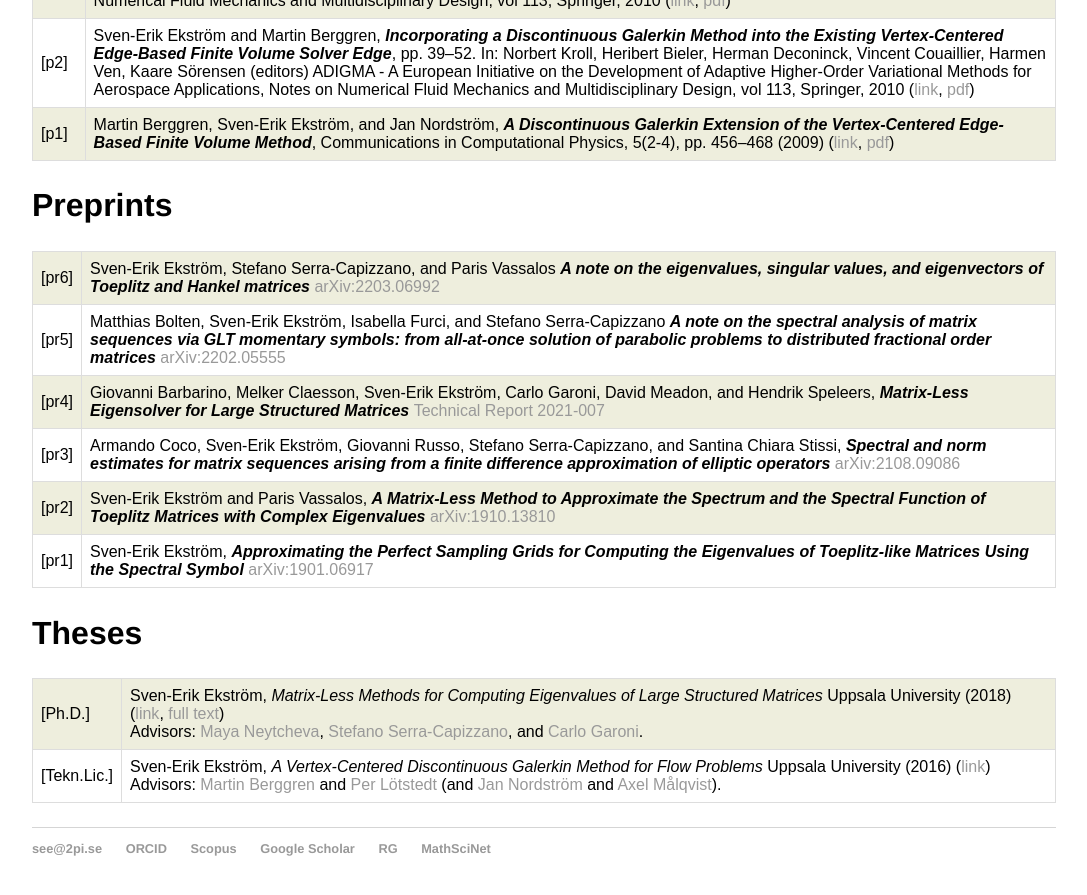
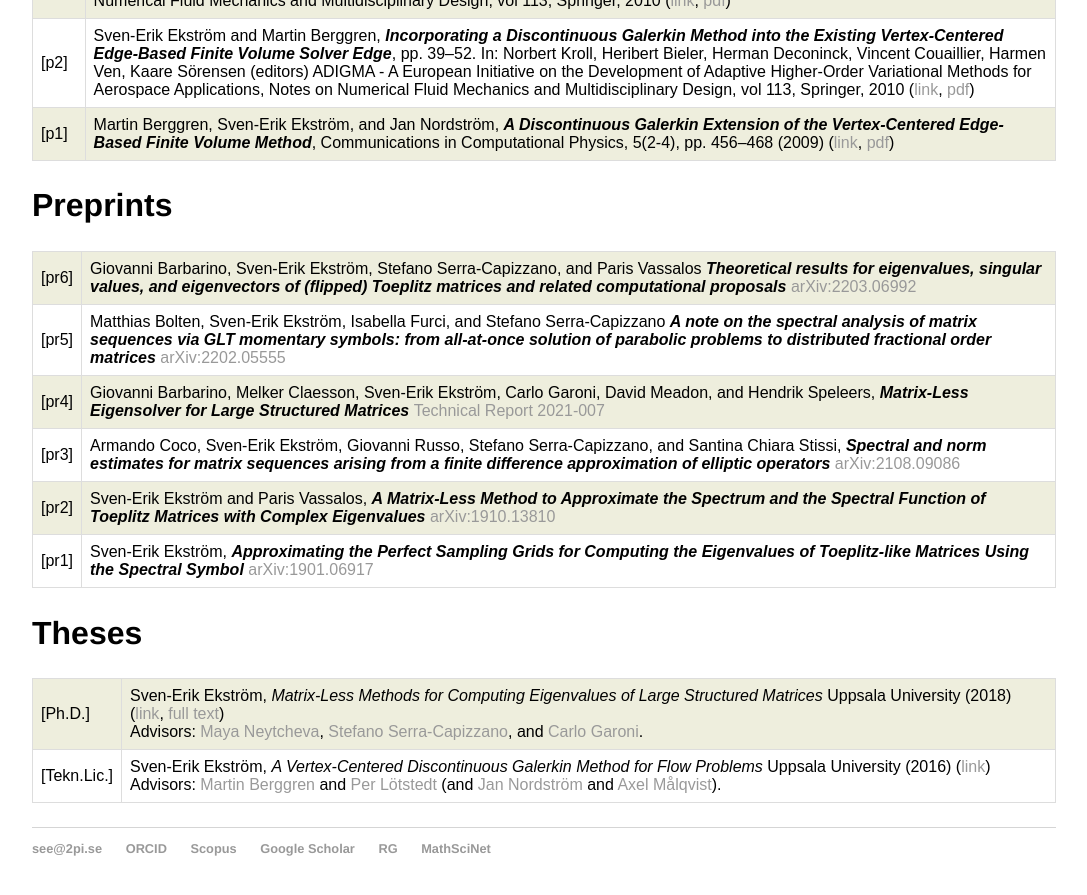
Before and after one commit to sverek/sverek.github.io, a Jekyll site: the page built from publications/index.html, in a window 1280 px wide and 900 px high, scrolled down 1200 px. Shown: the top 895 px of the window, without its empty margins (96-1183 px from the left). Built offline with Jekyll 4.4.1, drawn with Linux system fonts in a browser that asks for light colours.

Commit message:
update pr6

```diff
--- a/publications/index.html
+++ b/publications/index.html
@@ -124,7 +124,7 @@ tr:nth-child(odd) {
 		<table>
 			<tr>
 				<td>[pr6]</td>
-				<td> Sven-Erik Ekström, Stefano Serra-Capizzano, and Paris Vassalos <i><b>A note on the eigenvalues, singular values, and eigenvectors of Toeplitz and Hankel matrices
+				<td> Giovanni Barbarino, Sven-Erik Ekström, Stefano Serra-Capizzano, and Paris Vassalos <i><b>Theoretical results for eigenvalues, singular values, and eigenvectors of (flipped) Toeplitz matrices and related computational proposals
 				</b></i> <a href="https://arxiv.org/abs/2203.06992">arXiv:2203.06992</a>
 				</td>
 			</tr>
```
